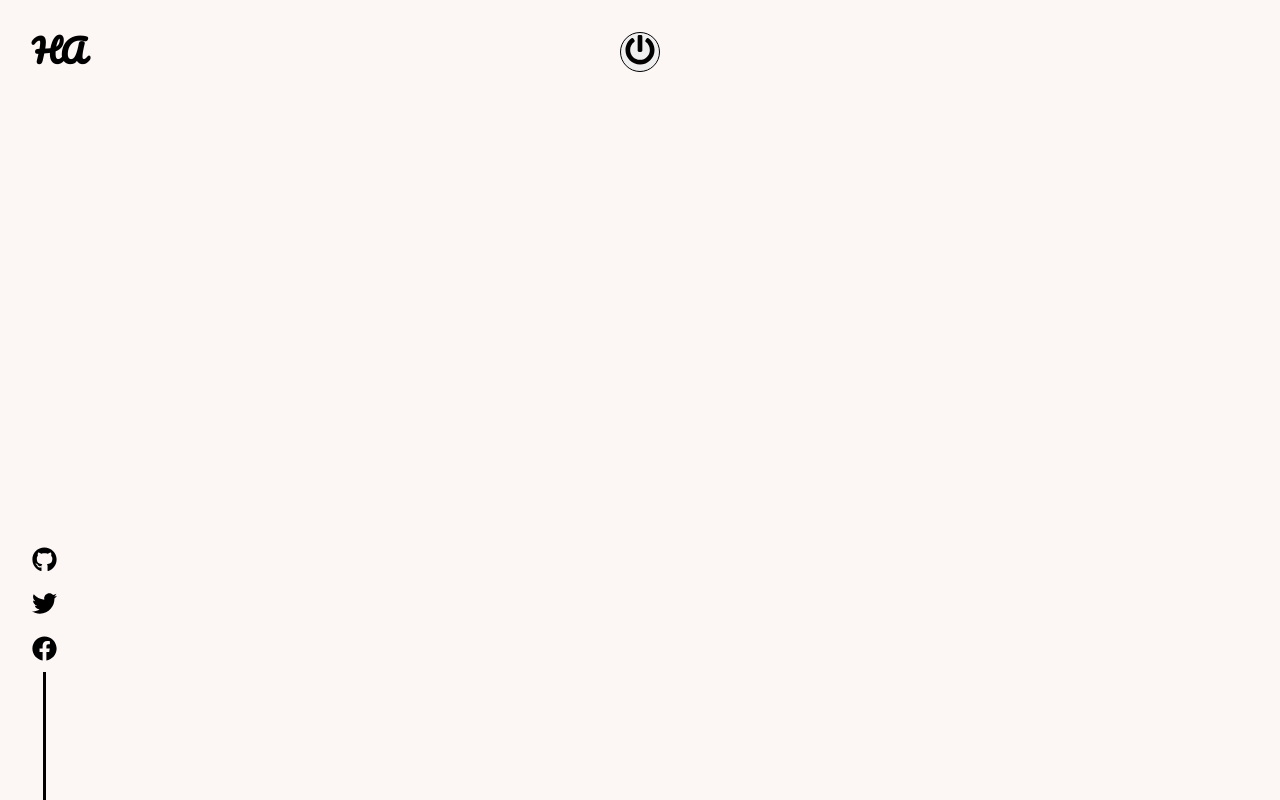
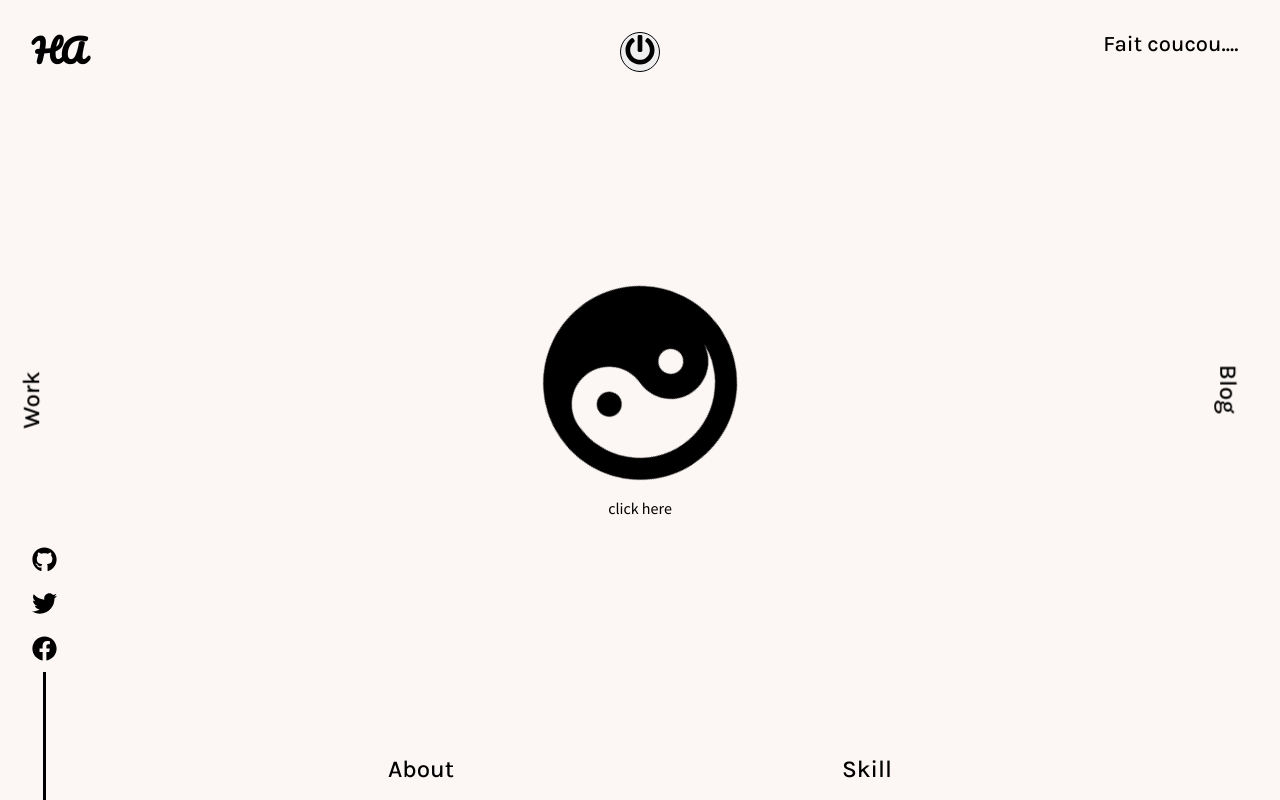
Before and after one commit to HaryRabarijoely/portfolio, a React (Create React App) app: page / in a window 1280 px wide. Built offline with nearby package versions, Linux system fonts and the light colour scheme.

Commit message:
coding homepage with first animation

```diff
--- a/src/components/Logo.jsx
+++ b/src/components/Logo.jsx
@@ -1,10 +1,11 @@
 import React from 'react'
 import styled from 'styled-components'
+import { DarkTheme } from './Themes'
 
 
 const MyLogo = styled.h1`
     display: inline-block;
-    color: ${props => props.theme.text};
+    color: ${props => props.color === 'dark' ? DarkTheme.text : DarkTheme.body};
     font-family: 'Pacifico',cursive;
 
     position: fixed;
@@ -13,9 +14,9 @@
     z-index:3;
 `
 
-const Logo = () => {
+const Logo = (props) => {
   return (
-    <MyLogo>
+    <MyLogo color={props.theme}>
         HA
     </MyLogo>
   )
--- a/src/components/SocialIcons.jsx
+++ b/src/components/SocialIcons.jsx
@@ -1,6 +1,7 @@
 import React from 'react'
 import styled from 'styled-components'
 import { Facebook, Github, Twitter } from './AllSvgs'
+import { DarkTheme } from './Themes'
 
 
 
@@ -23,28 +24,28 @@
 const Line = styled.span`
     width: 3px;
     height: 8rem;
-    background-color: ${props => props.theme.text};
+    background-color: ${props => props.color === 'dark' ? DarkTheme.text : DarkTheme.body};
 `
 
-const SocialIcons = () => {
+const SocialIcons = (props) => {
   return (
     <Icons>
         <div>
             <a style={{color:'inherit'}} target="_blank" href="https://github.com/HaryRabarijoely" rel="noreferrer">
-                <Github width={25} height={25} fill='currentColor' />
+                <Github width={25} height={25} fill={props.theme === "dark" ? DarkTheme.text : DarkTheme.body} />
             </a>
         </div>
         <div>
             <a style={{color:'inherit'}} target="_blank" href="https://github.com/HaryRabarijoely" rel="noreferrer">
-                <Twitter width={25} height={25} fill='currentColor' />
+                <Twitter width={25} height={25} fill={props.theme === "dark" ? DarkTheme.text : DarkTheme.body} />
             </a>
         </div>
         <div>
             <a style={{color:'inherit'}} target="_blank" href="https://github.com/HaryRabarijoely" rel="noreferrer">
-                <Facebook width={25} height={25} fill='currentColor' />
+                <Facebook width={25} height={25} fill={props.theme === "dark" ? DarkTheme.text : DarkTheme.body} />
             </a>
         </div>
-        <Line />
+        <Line color={props.theme} />
     </Icons>
   )
 }
--- /dev/null
+++ b/src/pages/Contact/index.jsx
@@ -0,0 +1,26 @@
+import React from 'react';
+import styled from 'styled-components';
+
+
+const Main = styled.h3`
+    color: ${props => props.theme.text};
+    position: absolute;
+    top: 2rem;
+    right: calc(1rem + 2vw);
+    text-decoration: none;
+    z-index:1;
+`
+
+const Contact = () => {
+  return (
+    <Main>
+        <a style={{color:'inherit'}} href="mailto:rabonia@hotmail.com" target="_blank" rel="noopener noreferrer">
+            <h3>
+                Fait coucou....
+            </h3>
+        </a>
+    </Main>
+  )
+}
+
+export default Contact
--- a/src/pages/Home/index.jsx
+++ b/src/pages/Home/index.jsx
@@ -1,8 +1,11 @@
-import React from 'react';
-import styled from 'styled-components';
+import React, { useState } from 'react';
+import { NavLink } from 'react-router-dom';
+import styled, { keyframes } from 'styled-components';
+import { YinYang } from '../../components/AllSvgs';
 import Logo from '../../components/Logo';
 import PowerButton from '../../components/PowerButton';
 import SocialIcons from '../../components/SocialIcons';
+import Contact from '../Contact';
 
 const MainContainer = styled.div`
     background: ${props => props.theme.body};
@@ -21,13 +24,133 @@
     padding: 2rem;
 `
 
+const BLOG = styled(NavLink)`
+    color: ${props => props.theme.text};
+    position: absolute;
+    top: 50%;
+    right: calc(1rem + 2vw);
+    transform: rotate(90deg) translate(-50%, -50%);
+    text-decoration: none;
+    z-index:1;
+`
+
+const WORK = styled(NavLink)`
+    color: ${props => props.click ? props.theme.body : props.theme.text};
+    position: absolute;
+    top: 50%;
+    left: 2rem;
+    transform: translate(-50%, -50%) rotate(-90deg);
+    text-decoration: none;
+    z-index:1;
+`
+
+const BottomBar = styled.div`
+    position: absolute;
+    bottom: 1rem;
+    left: 0;
+    right: 0;
+    width: 100%;
+
+    display: flex;
+    justify-content: space-evenly;
+`
+
+const ABOUT = styled(NavLink)`
+    color: ${props => props.click ? props.theme.body : props.theme.text};
+    text-decoration: none;
+    z-index:1;
+`
+
+const SKILLS = styled(NavLink)`
+    color: ${props => props.theme.text};
+    text-decoration: none;
+    z-index:1;
+`
+
+const rotate = keyframes`
+    from{
+        transform: rotate(0);
+    }
+    to{
+        transform: rotate(360deg);
+    }
+`
+
+const Center = styled.button`
+    position: absolute;
+    top: ${props => props.click ? '85%' :'50%'};
+    left: ${props => props.click ? '92%' :'50%'};
+    transform: translate(-50%,-50%);
+    border: none;
+    outline: none;
+    background-color: transparent;
+    cursor: pointer;
+
+    display: flex;
+    flex-direction: column;
+    justify-content: center;
+    align-items: center;
+    transition: all 1s ease;
+
+    &>:first-child{
+        animation: ${rotate} infinite 1.5s linear;
+    }
+
+    &>:last-child{
+        display: ${props => props.click ? 'none' :'inline-block'  };
+        padding-top: 1rem;
+    }
+`
+
+const DarkDiv = styled.div`
+    position: absolute;
+    top: 0;
+    background-color: #000;
+    bottom: 0;
+    right: 50%;
+    width: ${props => props.click ? '50%' : '0%'};
+    height: ${props => props.click ? '100%' : '0%'};
+    z-index:1;
+    transition: height 0.5s ease, width 1s ease 0.5s;
+`
+
 const Home = () => {
+    const [click,setClick] = useState(false);
+    const handleClick = () => setClick(!click);
     return (
         <MainContainer>
+         <DarkDiv click={click} />
             <Container>
                 <PowerButton />
-                <Logo />
-                <SocialIcons />
+                <Logo theme={click ? 'dark' : 'light'} />
+                <SocialIcons theme={click ? 'dark' : 'light'} />
+                <Center click={click}>
+                    <YinYang onClick={()=> handleClick()} width={click ? 120 : 200} height={click ? 120 : 200} fill="currentColor" />
+                    <span>click here</span>
+                </Center>
+                <Contact />
+                <BLOG to="/blog">
+                    <h2>
+                        Blog
+                    </h2>
+                </BLOG>
+                <WORK to="/work" click={click}>
+                    <h2>
+                        Work
+                    </h2>
+                </WORK>
+                <BottomBar>
+                    <ABOUT to="/about" click={click}>
+                        <h2>
+                            About
+                        </h2>
+                    </ABOUT>
+                    <SKILLS to="/skill">
+                        <h2>
+                            Skill
+                        </h2>
+                    </SKILLS>
+                </BottomBar>
             </Container>
         </MainContainer>
     );
```
